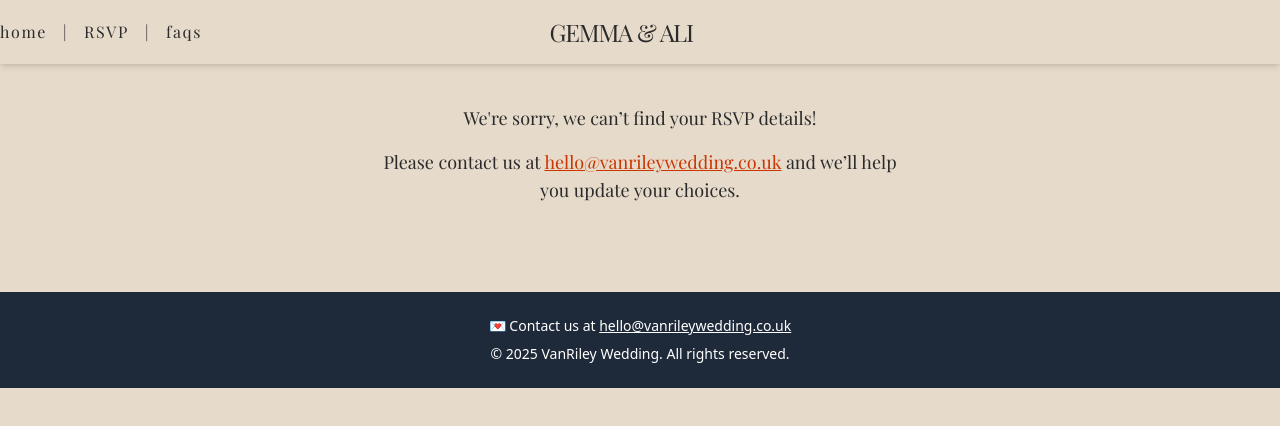
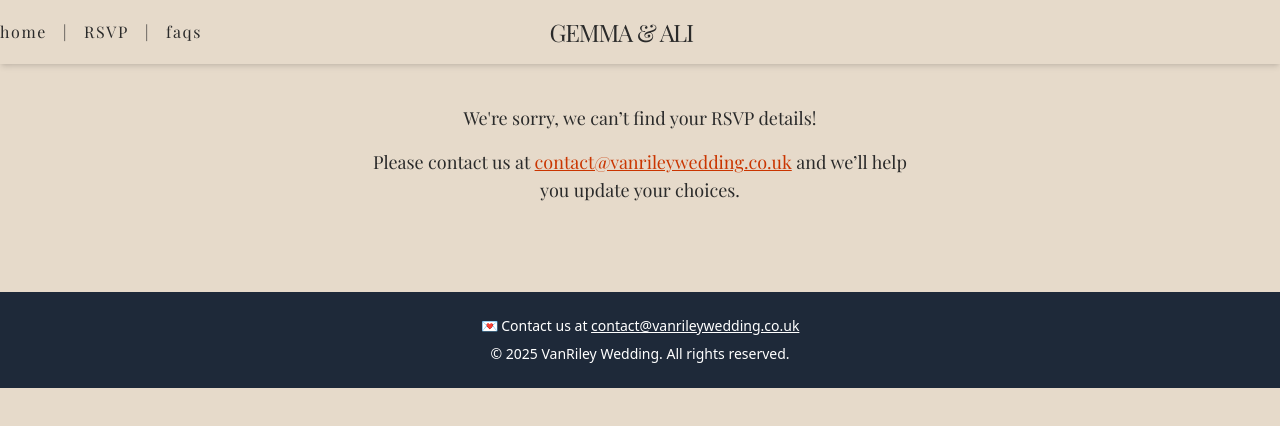
Before and after one commit to abigailridley/vanriley-wedding-site, a Next.js app: page /update-rsvp in a window 1280 px wide. Shown: the top 426 px of the page. Built offline with nearby package versions, Linux system fonts and the light colour scheme.

Commit message:
contact email to contact@

```diff
--- a/src/app/api/submit-rsvp/route.ts
+++ b/src/app/api/submit-rsvp/route.ts
@@ -53,7 +53,7 @@ export async function POST(req: Request) {
   try {
     await resend.emails.send({
       from: "Van-Riley Wedding RSVP <rsvp@vanrileywedding.co.uk>",
-      to: "hello@vanrileywedding.co.uk",
+      to: "contact@vanrileywedding.co.uk",
       subject: "New RSVP Submission",
       html: `
         <p><strong>Name:</strong> ${body.name}</p>
--- a/src/app/api/update-rsvp/route.ts
+++ b/src/app/api/update-rsvp/route.ts
@@ -91,7 +91,7 @@ const readableTopping = body.dessert_topping ? dessertToppingMap[body.dessert_to
     // Send email to admin
     await resend.emails.send({
       from: "Van-Riley Wedding RSVP <rsvp@vanrileywedding.co.uk>",
-      to: "hello@vanrileywedding.co.uk",
+      to: "contact@vanrileywedding.co.uk",
       subject: "RSVP Updated",
       html: `
         <p><strong>${original.name}</strong> has updated their RSVP.</p>
--- a/src/app/faqs/page.tsx
+++ b/src/app/faqs/page.tsx
@@ -143,10 +143,10 @@ export default function FAQsPage() {
         <>
           Reach out any time at{" "}
           <a
-            href="mailto:hello@vanrileywedding.co.uk"
+            href="mailto:contact@vanrileywedding.co.uk"
             className="underline text-[#4b6c52] hover:text-[#2a2a2a]"
           >
-            hello@vanrileywedding.co.uk
+            contact@vanrileywedding.co.uk
           </a>{" "}
           — we’re more than happy to help.
         </>
--- a/src/app/update-rsvp/page.tsx
+++ b/src/app/update-rsvp/page.tsx
@@ -143,10 +143,10 @@ const UpdateRsvp = () => {
         <p className="mt-4">
           Please contact us at{" "}
           <a
-            href="mailto:hello@vanrileywedding.co.uk"
+            href="mailto:contact@vanrileywedding.co.uk"
             className="text-orange-700 underline"
           >
-            hello@vanrileywedding.co.uk
+            contact@vanrileywedding.co.uk
           </a>{" "}
           and we’ll help you update your choices.
         </p>
--- a/src/components/Footer.tsx
+++ b/src/components/Footer.tsx
@@ -6,10 +6,10 @@ const Footer = () => {
         <p className="text-sm">
           💌 Contact us at{" "}
           <a
-            href="mailto:hello@vanrileywedding.co.uk"
+            href="mailto:contact@vanrileywedding.co.uk"
             className="underline hover:text-gray-300"
           >
-            hello@vanrileywedding.co.uk
+            contact@vanrileywedding.co.uk
           </a>
         </p>
         <p className="text-sm">
```
